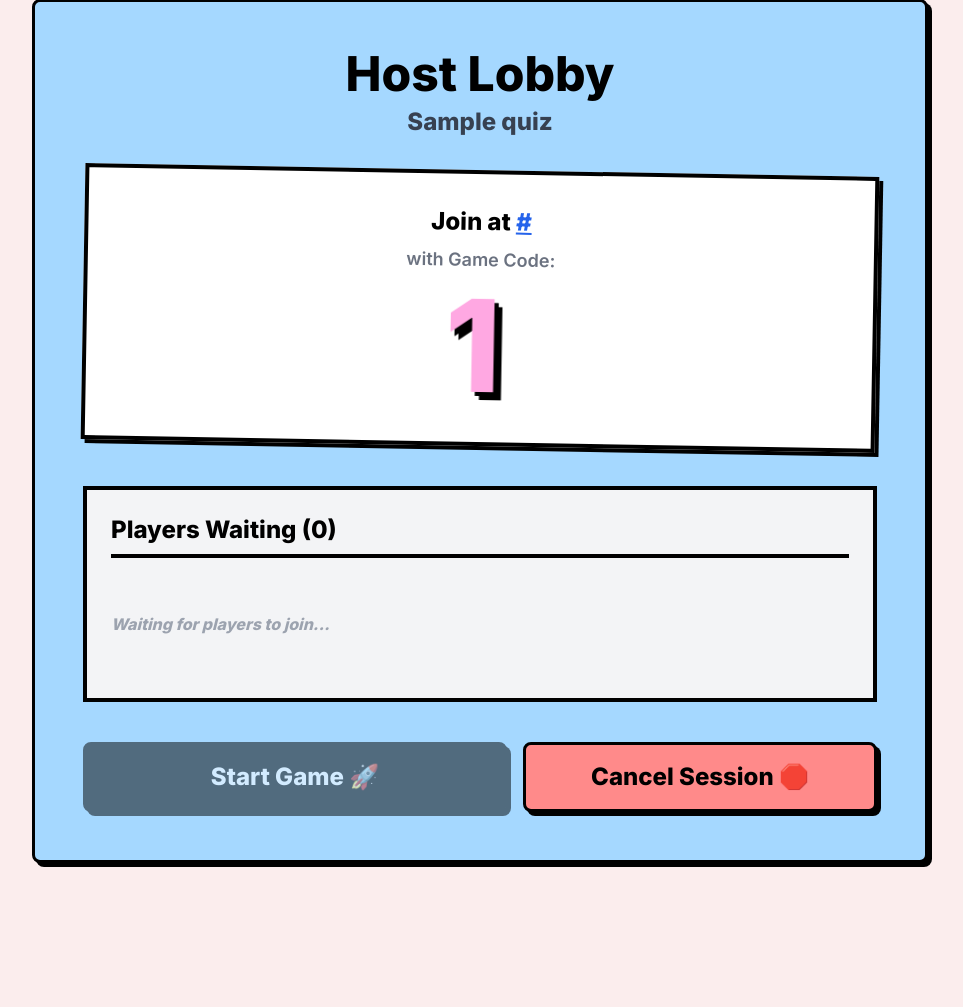
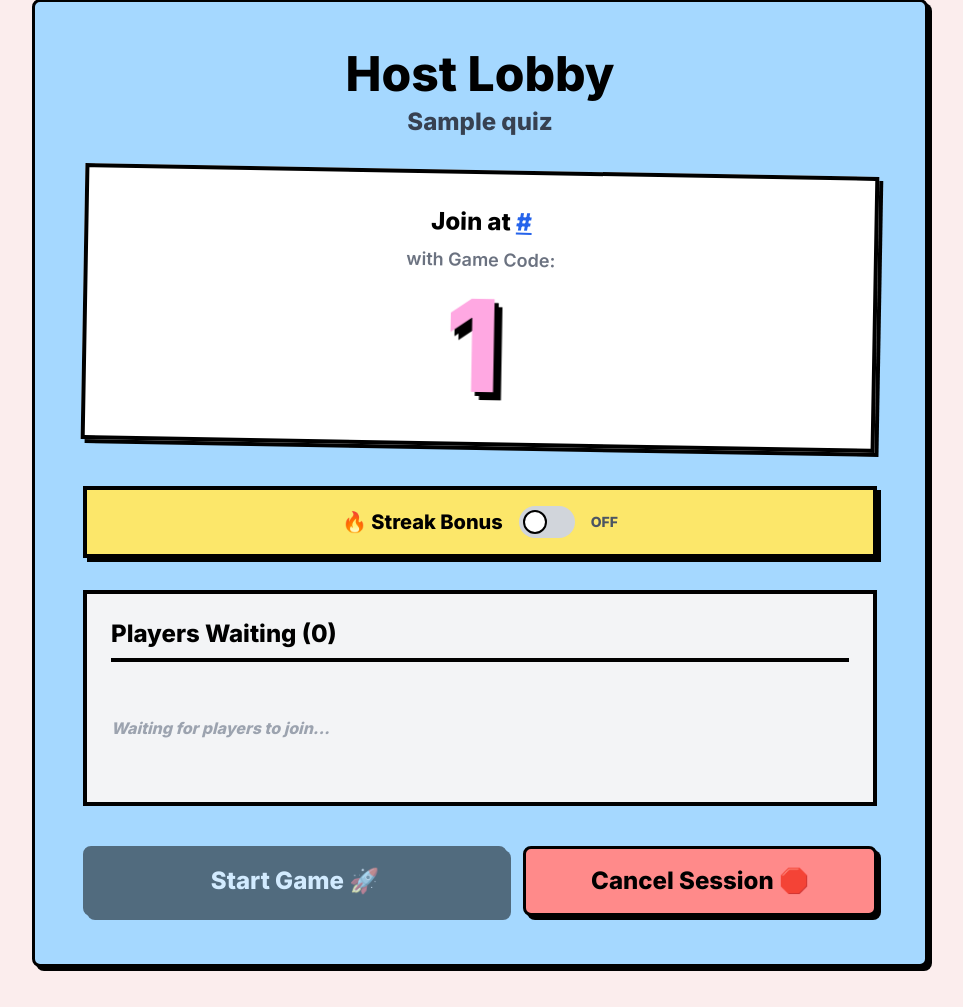
Before and after one commit to EnovWayoi/CSIS3126_Wayoi, a Flask app: template src/templates/host_lobby_stub.html in a window 1280 px wide. Shown: the part 173-1180 px from the top of the page, without its empty margins (160-1123 px from the left). Run offline with Flask 3, Linux system fonts and the light colour scheme; a user stored in the database is signed in; tables that the repository leaves empty or names only in its code hold one stand-in row (values such as "Sample post"); the template is opened without the code that fills it: most values are stand-ins (such as "Sample title", 1, 10 or a date in 2020); some libraries are stand-ins or nearby versions.

Commit message:
feat: add streak toggle and Start Game button to host lobby

```diff
--- a/src/templates/host_lobby_stub.html
+++ b/src/templates/host_lobby_stub.html
@@ -19,6 +19,17 @@
                 class="text-5xl sm:text-7xl md:text-9xl font-black tracking-wider md:tracking-widest text-neo-pink title-shadow drop-shadow-[4px_4px_0_rgba(0,0,0,1)] break-words">
                 {{ session.session_code }}
             </div>
+        </div>
+
+        <!-- Streak Bonus Toggle -->
+        <div class="bg-neo-yellow border-4 border-black p-4 mb-8 shadow-neo flex items-center justify-center gap-4">
+            <span class="text-lg md:text-xl font-black select-none">🔥 Streak Bonus</span>
+            <label for="streak-toggle" class="relative cursor-pointer">
+                <input type="checkbox" id="streak-toggle" class="sr-only peer">
+                <div class="w-14 h-8 bg-gray-300 border-3 border-black rounded-full peer peer-checked:bg-neo-green cursor-pointer transition-colors"></div>
+                <div class="absolute left-1 top-1 w-6 h-6 bg-white border-2 border-black rounded-full peer-checked:translate-x-6 transition-transform pointer-events-none"></div>
+            </label>
+            <span id="streak-status" class="text-sm font-bold text-gray-600">OFF</span>
         </div>
 
         <div class="bg-gray-100 border-4 border-black p-4 md:p-6 mb-8 md:mb-10 text-left">
@@ -61,7 +72,15 @@
         const playerListDiv = document.getElementById("player-list");
         const playersTitle = document.getElementById("players-title");
         const startGameBtn = document.getElementById("start-game-btn");
+        const streakToggle = document.getElementById("streak-toggle");
+        const streakStatus = document.getElementById("streak-status");
 
+        // Handle streak toggle display
+        streakToggle.addEventListener('change', function () {
+            streakStatus.innerText = this.checked ? 'ON' : 'OFF';
+        });
+
+        // Connect to the SocketIO room
         socket.on('connect', function () {
             socket.emit('join_room_event', {
                 session_code: sessionCode,
@@ -70,10 +89,12 @@
             socket.emit('request_players', { session_code: sessionCode });
         });
 
+        // When a player joins, refresh the player list
         socket.on('player_joined', function (data) {
             socket.emit('request_players', { session_code: sessionCode });
         });
 
+        // Update the player list UI
         socket.on('update_players', function (data) {
             const players = data.players;
             playersTitle.innerText = `Players Waiting (${players.length})`;
@@ -98,6 +119,25 @@
                 startGameBtn.classList.add('opacity-50', 'cursor-not-allowed');
             }
         });
+
+        // Start Game button click — emit start_game event
+        startGameBtn.addEventListener('click', function () {
+            const streakEnabled = streakToggle.checked;
+            socket.emit('start_game', {
+                session_code: sessionCode,
+                streak_enabled: streakEnabled
+            });
+
+            // Disable button to prevent double-click
+            startGameBtn.disabled = true;
+            startGameBtn.innerText = 'Starting...';
+            startGameBtn.classList.add('opacity-50', 'cursor-not-allowed');
+        });
+
+        // When game has started, redirect host to the game control screen
+        socket.on('game_started', function (data) {
+            window.location.href = `/host/game/${sessionCode}`;
+        });
     });
 </script>
 {% endblock %}
```
